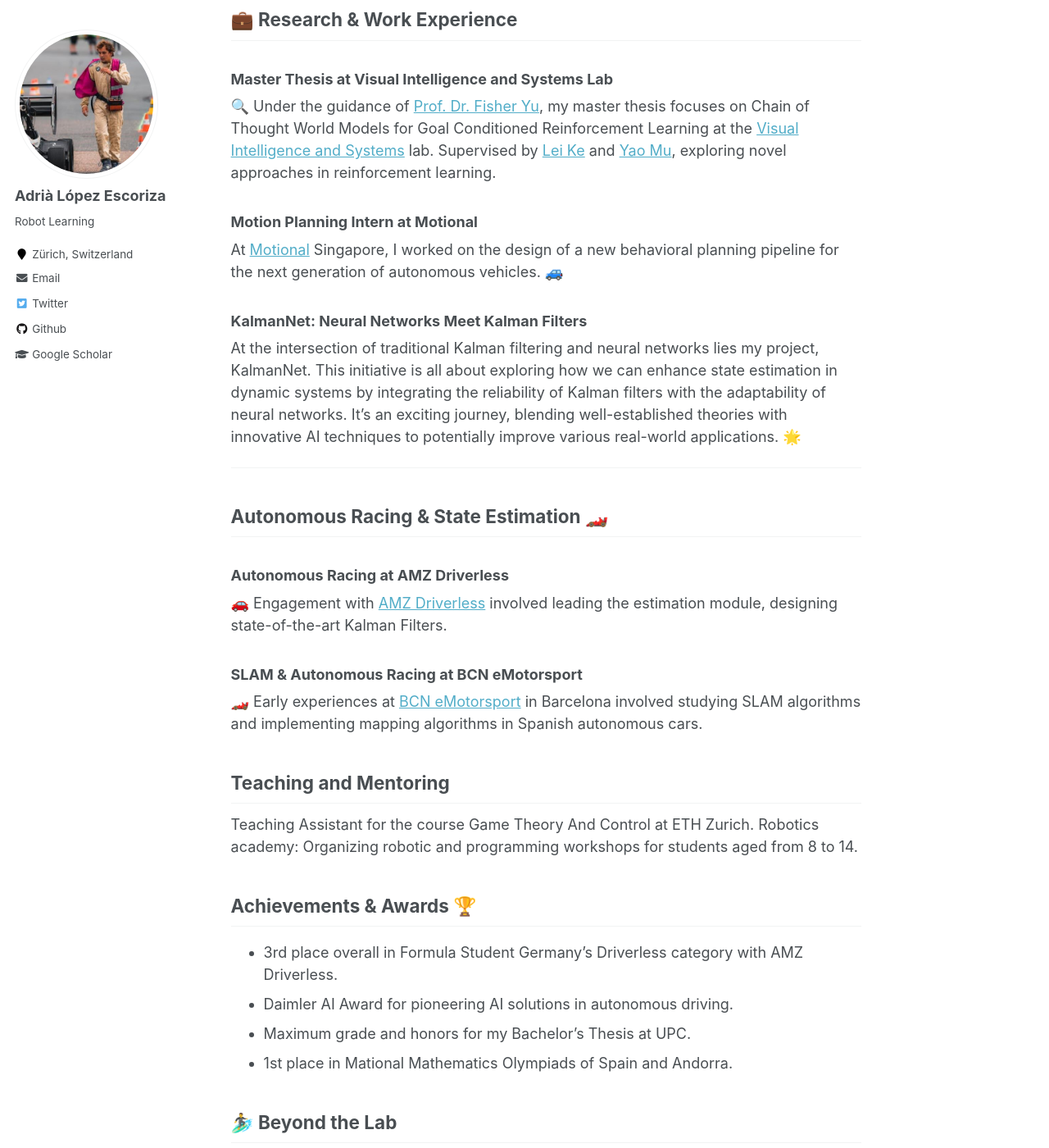
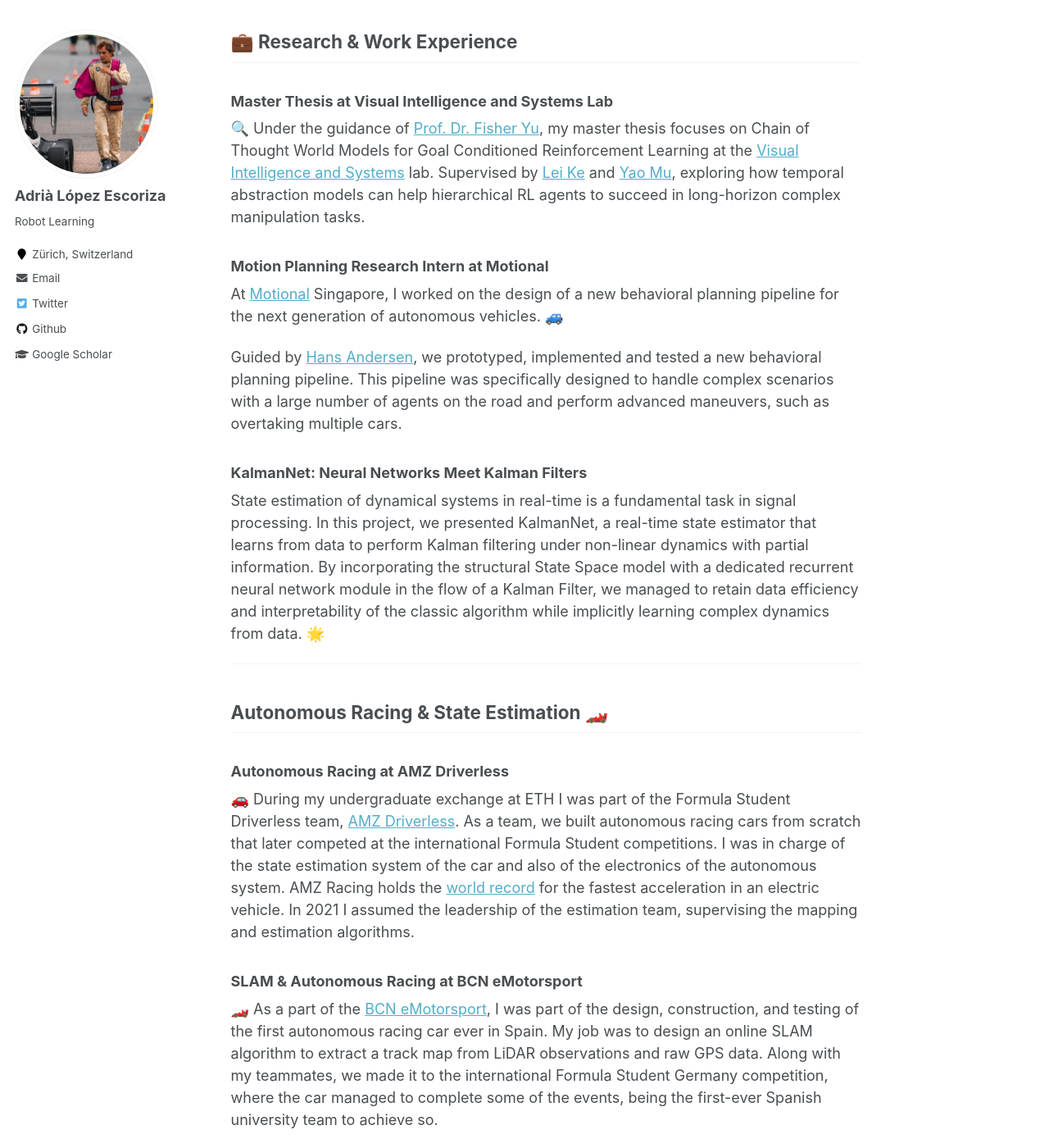
Before and after one commit to adrialopezescoriza/adrialopezescoriza.github.io, a Jekyll site: the page built from _pages/about.md, in a window 1280 px wide and 1400 px high, scrolled down 816 px. Shown: the whole window at 82% size. Built offline with Jekyll 4.4.1, drawn with Linux system fonts in a browser that asks for light colours; some of the changed text lies outside the part shown.

Commit message:
Better about

```diff
--- a/_pages/about.md
+++ b/_pages/about.md
@@ -14,7 +14,7 @@ Hey, I'm Adrià, a final-year Robotics, Systems, and Control MSc student at [ETH
 
 Within deep reinforcement learning, embodied AI, and robotics, I am particularly interested in:
 
-**Hierarchical / Skill-based learning**: enable long-horizon task learning through temporal abstraction and guided exploration.
+**Hierarchical / Skill-based learning**: enable long-horizon task learning through temporal abstraction and guided exploration. Could a teach robot learn to cook a meal by first learning to use the oven, then the stove, and finally the knife?
 
 **Model-based learning**: build internal world models of the embodied self and the world to develop a general understanding and improve sample-efficiency in learning through planning.
 
@@ -26,16 +26,21 @@ A sample of other topics that I’m also very curious about: generative models,
 
 ### Master Thesis at Visual Intelligence and Systems Lab
 
-🔍 Under the guidance of [Prof. Dr. Fisher Yu](https://www.vis.xyz/), my master thesis focuses on Chain of Thought World Models for Goal Conditioned Reinforcement Learning at the [Visual Intelligence and Systems](https://www.vis.xyz/) lab. Supervised by [Lei Ke](https://www.kelei.site/) and [Yao Mu](https://yaomarkmu.github.io/), exploring novel approaches in reinforcement learning.
+🔍 Under the guidance of [Prof. Dr. Fisher Yu](https://www.vis.xyz/), my master thesis focuses on Chain of Thought World Models for Goal Conditioned Reinforcement Learning at the [Visual Intelligence and Systems](https://www.vis.xyz/) lab. Supervised by [Lei Ke](https://www.kelei.site/) and [Yao Mu](https://yaomarkmu.github.io/), exploring how temporal abstraction models can help hierarchical RL agents to succeed in long-horizon complex manipulation tasks.
 
-### Motion Planning Intern at Motional
+### Motion Planning Research Intern at Motional
 
 At [Motional](https://motional.com/) Singapore, I worked on the design of a new behavioral planning pipeline for the next generation of autonomous vehicles. 🚙
 
+Guided by [Hans Andersen](https://scholar.google.com/scholar?hl=en&user=XXXXXXXXXXXX), we prototyped, implemented and tested a new behavioral planning pipeline. This pipeline was specifically designed to handle complex scenarios with a large number of agents on the road and perform advanced maneuvers, such as overtaking multiple cars.
 
 ### KalmanNet: Neural Networks Meet Kalman Filters
 
-At the intersection of traditional Kalman filtering and neural networks lies my project, KalmanNet. This initiative is all about exploring how we can enhance state estimation in dynamic systems by integrating the reliability of Kalman filters with the adaptability of neural networks. It's an exciting journey, blending well-established theories with innovative AI techniques to potentially improve various real-world applications. 🌟
+State estimation of dynamical systems in real-time is a fundamental task in signal processing. In this project, we
+presented KalmanNet, a real-time state estimator that learns from data to perform Kalman filtering under non-linear
+dynamics with partial information. By incorporating the structural State Space model with a dedicated recurrent
+neural network module in the flow of a Kalman Filter, we managed to retain data efficiency and interpretability of the
+classic algorithm while implicitly learning complex dynamics from data. 🌟
 
 ---
 
@@ -43,15 +48,17 @@ At the intersection of traditional Kalman filtering and neural networks lies my
 ## Autonomous Racing & State Estimation 🏎️
 
 ### Autonomous Racing at AMZ Driverless
-🚗 Engagement with [AMZ Driverless](https://amzracing.ch/en) involved leading the estimation module, designing state-of-the-art Kalman Filters.
+🚗 During my undergraduate exchange at ETH I was part of the Formula Student Driverless team, [AMZ Driverless](https://amzracing.ch/en). As a
+team, we built autonomous racing cars from scratch that later competed at the international Formula Student competitions. I was in charge of the state estimation system of the car and also of the electronics of the autonomous system. AMZ Racing holds the [world record](https://www.youtube.com/watch?v=88cVs5zZFTE) for the fastest acceleration in an electric vehicle. In 2021 I assumed the leadership of the estimation team, supervising the mapping and estimation algorithms.
 
 ### SLAM & Autonomous Racing at BCN eMotorsport
-🏎️ Early experiences at [BCN eMotorsport](https://bcnemotorsport.upc.edu/home/) in Barcelona involved studying SLAM algorithms and implementing mapping algorithms in Spanish autonomous cars.
+🏎️ As a part of the [BCN eMotorsport](https://bcnemotorsport.upc.edu/home/), I was part of the design, construction, and testing of
+the first autonomous racing car ever in Spain. My job was to design an online SLAM algorithm to extract a track map from LiDAR observations and raw GPS data. Along with my teammates, we made it to the international Formula Student Germany competition, where the car managed to complete some of the events, being the first-ever Spanish university team to achieve so.
 
 ## Teaching and Mentoring
 
-Teaching Assistant for the course Game Theory And Control at ETH Zurich.
-Robotics academy: Organizing robotic and programming workshops for students aged from 8 to 14.
+Teaching Assistant for the course Game Theory And Control at ETH Zurich: During my Master's degree I was working as a part-time teaching assistant helping to prepare lectures and correct assignments for the course.
+Robotics academy: As a side job during my undergraduate program I had the pleasure of working as an after-school robotics teacher for children interested in learning basic robotics and programming. I was in charge of designing robotic and programming workshops for students aged from 8 to 14 during holidays and after-school hours.
 
 
 ## Achievements & Awards 🏆
@@ -62,7 +69,8 @@ Robotics academy: Organizing robotic and programming workshops for students aged
 - 1st place in Mational Mathematics Olympiads of Spain and Andorra.
 
 ## 🏄‍♂️ Beyond the Lab
-Beyond academia, I enjoy:
+I enjoy:
 - Alpine skiing, Alpinism, Tennis, and Surfing. 🏂
 - Backpacking and traveling for 6 months in South America and Asia. 🌎
 - Volunteering experiences in teaching robotics and construction projects. 🤖🏗️
+- Reading, discussing about the future of the world and learning about other topics. 📚
```
